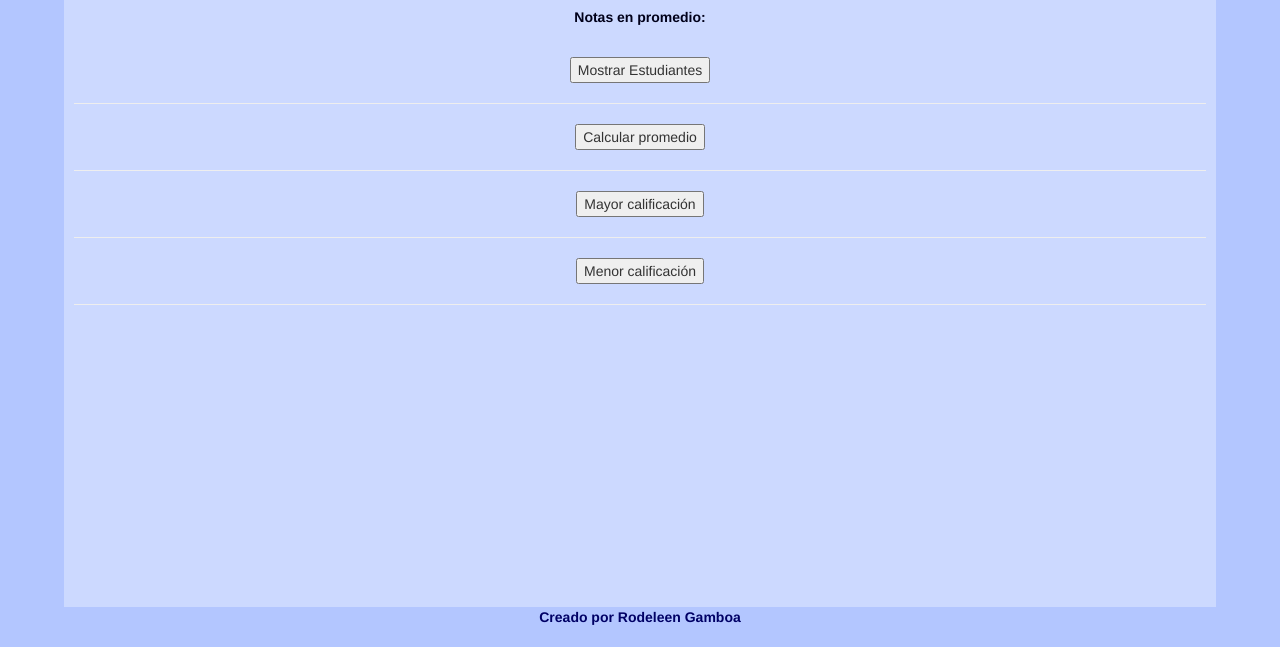
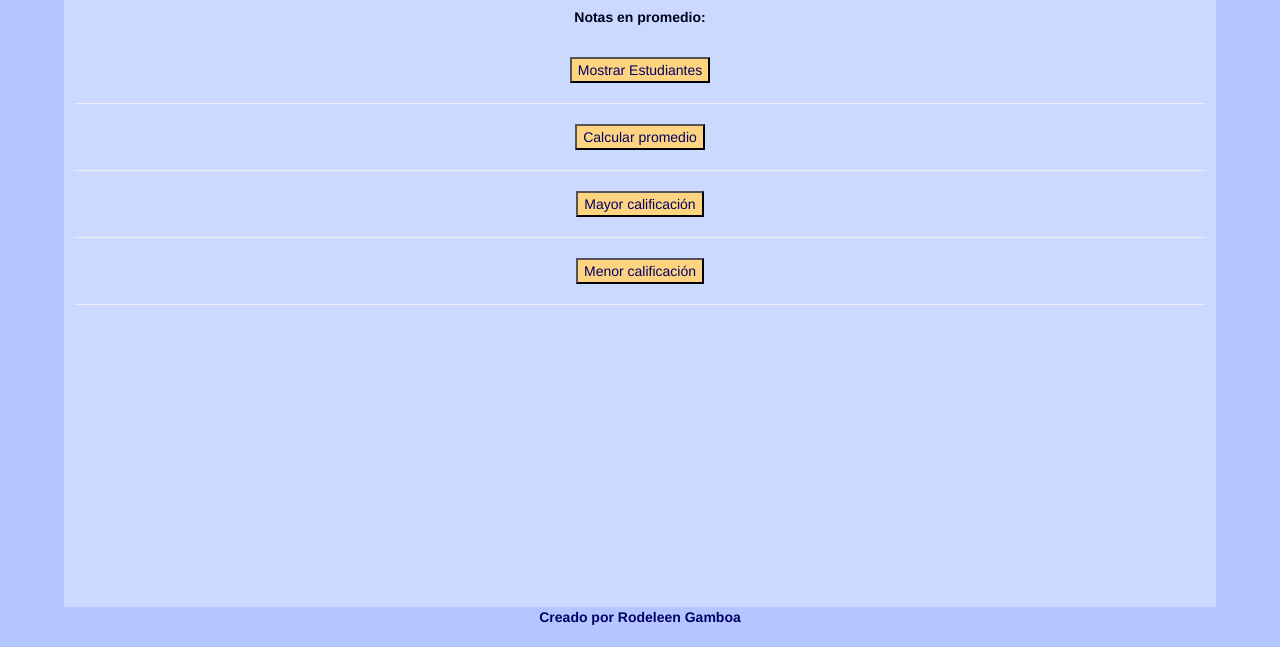
Before and after one commit to RGamboa85/Primer-proyecto-JS, a plain HTML site: page index.html in a window 1280 px wide. Shown: the part 153-800 px from the top of the page. Drawn offline with Linux system fonts and the light colour scheme.

Commit message:
Dando estilo a los botones

```diff
--- a/index.html
+++ b/index.html
@@ -25,16 +25,16 @@
                 <p id="manor"></p>
                 <br>
 
-                <input type="button" id="estudiantes" onclick="estudiantes()" value="Mostrar Estudiantes">
+                <input type="button" id="estudiantes" onclick="estudiantes()" value="Mostrar Estudiantes" style="background-color:#ffd480; color:#000066">
                 <HR>
 
-                <input type="button" id="notas" onclick="notas()" value="Calcular promedio">
+                <input type="button" id="notas" onclick="notas()" value="Calcular promedio" style="background-color:#ffd480; color:#000066">
                 <HR>
 
-                <input type="button" id="mayor" onclick="mayor()" value="Mayor calificación">
+                <input type="button" id="mayor" onclick="mayor()" value="Mayor calificación" style="background-color:#ffd480; color:#000066">
                 <HR>
 
-                <input type="button" id="menor" onclick="menor()" value="Menor calificación">
+                <input type="button" id="menor" onclick="menor()" value="Menor calificación" style="background-color:#ffd480; color:#000066">
                 <HR>
 
         </div>
```
